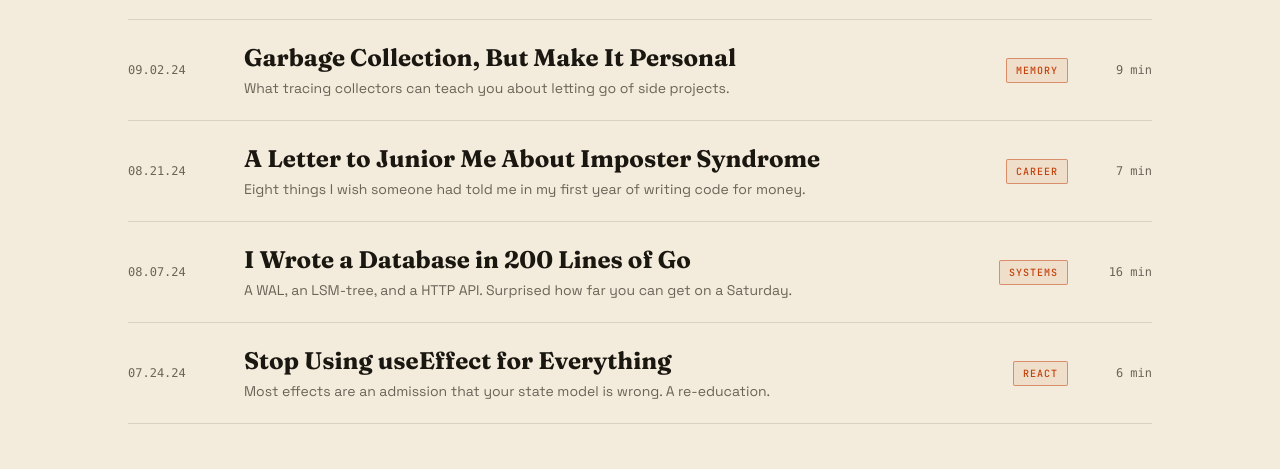
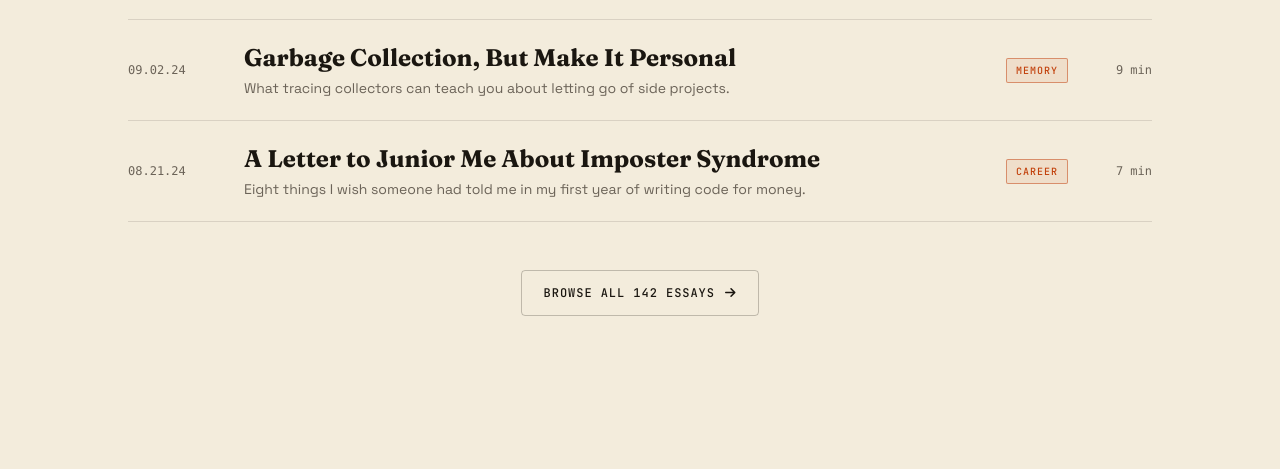
Before and after one commit to kulinspi/kulinspi.github.io, a plain HTML site: page index2.html in a window 1280 px wide. Shown: the part 582-1051 px from the top of the page. Drawn offline with nearby package versions, Linux system fonts and the light colour scheme.

Commit message:
Update index2.html

```diff
--- a/index2.html
+++ b/index2.html
@@ -3,7 +3,7 @@
 <head>
 <meta charset="UTF-8" />
 <meta name="viewport" content="width=device-width, initial-scale=1.0" />
-<title>/dev/log — Archive</title>
+<title>/dev/lok — Archive</title>
 <script src="https://cdn.tailwindcss.com"></script>
 <link rel="preconnect" href="https://fonts.googleapis.com">
 <link rel="preconnect" href="https://fonts.gstatic.com" crossorigin>
@@ -324,7 +324,7 @@ body.theme-anim *::after {
     <div class="mb-16 reveal">
       <div class="font-mono text-xs uppercase tracking-widest mb-4" style="color: var(--accent);">// the archive</div>
       <h2 class="font-display font-black text-5xl md:text-7xl" style="letter-spacing: -0.035em; line-height: 1;">
-        The <span style="font-style: italic; font-weight: 400;">Archive</span>
+        The Archive
       </h2>
       <p class="text-base mt-6 max-w-xl" style="color: var(--muted);">
         142 essays on programming, written over four years. Filtered here by recency — the full index lives in the JSON.
@@ -372,25 +372,7 @@ body.theme-anim *::after {
         <div class="font-mono text-xs w-16 text-right flex-shrink-0" style="color: var(--muted);">7 min</div>
       </a>
 
-      <a href="#" class="archive-item">
-        <div class="font-mono text-xs w-24 flex-shrink-0" style="color: var(--muted);">08.07.24</div>
-        <div class="flex-1 min-w-0">
-          <div class="font-display text-xl md:text-2xl archive-title mb-1" style="font-weight: 700;">I Wrote a Database in 200 Lines of Go</div>
-          <div class="text-sm" style="color: var(--muted);">A WAL, an LSM-tree, and a HTTP API. Surprised how far you can get on a Saturday.</div>
-        </div>
-        <div class="tag hidden md:inline-block">Systems</div>
-        <div class="font-mono text-xs w-16 text-right flex-shrink-0" style="color: var(--muted);">16 min</div>
-      </a>
 
-      <a href="#" class="archive-item">
-        <div class="font-mono text-xs w-24 flex-shrink-0" style="color: var(--muted);">07.24.24</div>
-        <div class="flex-1 min-w-0">
-          <div class="font-display text-xl md:text-2xl archive-title mb-1" style="font-weight: 700;">Stop Using useEffect for Everything</div>
-          <div class="text-sm" style="color: var(--muted);">Most effects are an admission that your state model is wrong. A re-education.</div>
-        </div>
-        <div class="tag hidden md:inline-block">React</div>
-        <div class="font-mono text-xs w-16 text-right flex-shrink-0" style="color: var(--muted);">6 min</div>
-      </a>
     </div>
 
     <div class="mt-12 text-center reveal">
```
